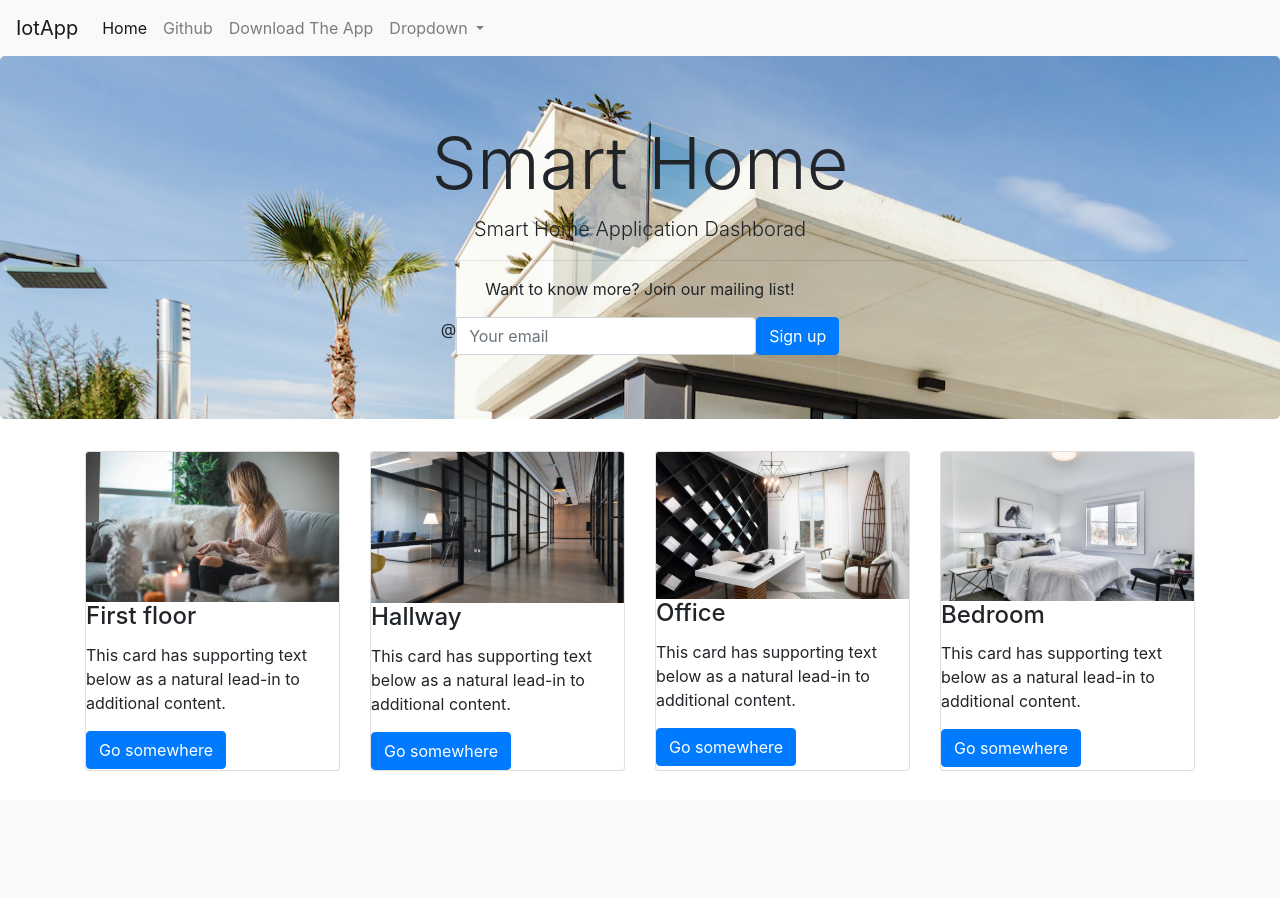
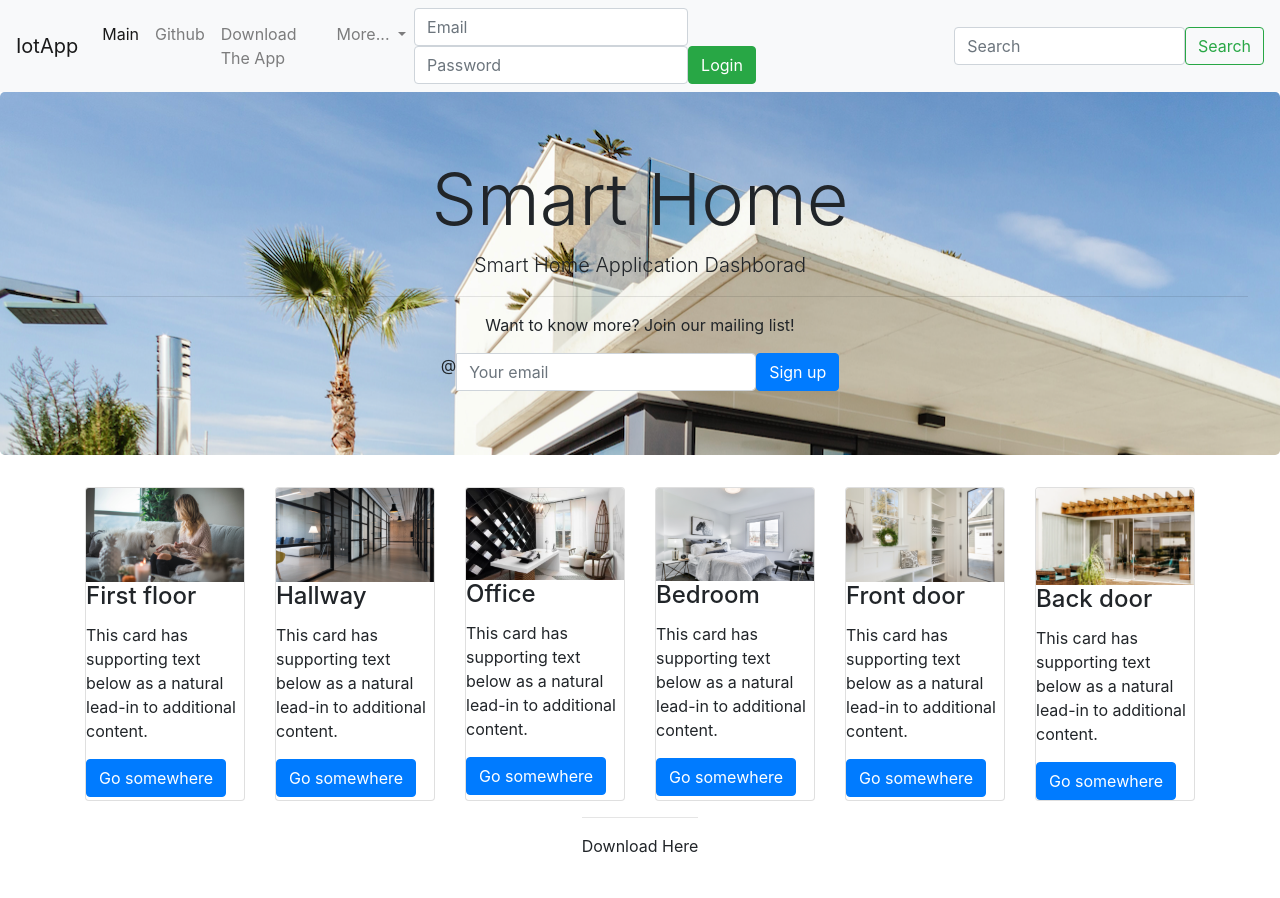
Before and after one commit to rmhowe425/IoT-HomeBase, a Flask app: page / in a window 1280 px wide. Before the commit the page ends 771 px from the top, so only its background shows below. Run offline with Flask 2, Linux system fonts and the light colour scheme; some libraries are stand-ins or nearby versions.

Commit message:
html updated login

```diff
--- a/IoT_Webserver/src/templates/index.html
+++ b/IoT_Webserver/src/templates/index.html
@@ -29,6 +29,12 @@
             background-image: url(/static/home2.png);
             text-align: center;
             margin-top: 0px;
+        }
+
+        .footer {
+            background-image: url(/static/none.png);
+            text-align: center;
+            margin-top: 50px;
         }
 
         #email {
@@ -64,10 +70,10 @@
         <ul class="navbar-nav mr-auto">
 
             <li class="nav-item active">
-                <a class="nav-link" href="#jumbotron">Home <span class="sr-only">(current)</span></a>
+                <a class="nav-link" href="#jumbotron">Main <span class="sr-only">(current)</span></a>
             </li>
             <li class="nav-item">
-              <a class="nav-link" href="#about">Github</a>
+              <a class="nav-link" href="https://github.com/rmhowe425/IoT-HomeBase">Github</a>
             </li>
             <li class="nav-item">
               <a class="nav-link" href="#footer">Download The App</a>
@@ -77,7 +83,7 @@
             <li class="nav-item dropdown">
                 <a class="nav-link dropdown-toggle" href="#" id="navbarDropdown" role="button" data-toggle="dropdown"
                    aria-haspopup="true" aria-expanded="false">
-                    Dropdown
+                    More...
                 </a>
                 <div class="dropdown-menu" aria-labelledby="navbarDropdown">
                     <a class="dropdown-item" href="#">Action</a>
@@ -87,6 +93,15 @@
                 </div>
             </li>
         </ul>
+        <form class="form-inline pull-xs-right">
+            <input class="form-control" type="email" placeholder="Email">
+              <input class="form-control" type="password" placeholder="Password">
+            <button class="btn btn-success" type="submit">Login</button>
+          </form>
+        <form class="d-flex">
+        <input class="form-control me-2" type="search" placeholder="Search" aria-label="Search">
+        <button class="btn btn-outline-success" type="submit">Search</button>
+      </form>
     </div>
 </nav>
 
@@ -154,11 +169,36 @@
                     <a href="#" class="btn btn-primary">Go somewhere</a>
                 </div>
             </div>
+             <div class="card">
+                <img class="card-img-top" src="/static/frontdoor.png" alt="Card image cap">
+                <div class="card-block">
+                    <h4 class="card-title"><i class="fa fa-bicycle"></i> Front door</h4>
+                    <p class="card-text">This card has supporting text below as a natural lead-in to additional
+                        content.</p>
+                    <a href="#" class="btn btn-primary">Go somewhere</a>
+                </div>
+            </div>
+             <div class="card">
+                <img class="card-img-top" src="/static/backdoor.png" alt="Card image cap">
+                <div class="card-block">
+                    <h4 class="card-title"><i class="fa fa-bicycle"></i> Back door</h4>
+                    <p class="card-text">This card has supporting text below as a natural lead-in to additional
+                        content.</p>
+                    <a href="#" class="btn btn-primary">Go somewhere</a>
+                </div>
+            </div>
         </div>
     </div>
 
+</div>
+<div class="parent">
+<div id="footer" >
 
+    <hr class="m-y-2">
+    <p>Download Here</p>
 </div>
+</div>
+</br>
 
 
 </body>
```
Also changed, not shown: IoT_Webserver/src/static/backdoor.png (added), IoT_Webserver/src/static/frontdoor.png (added).
